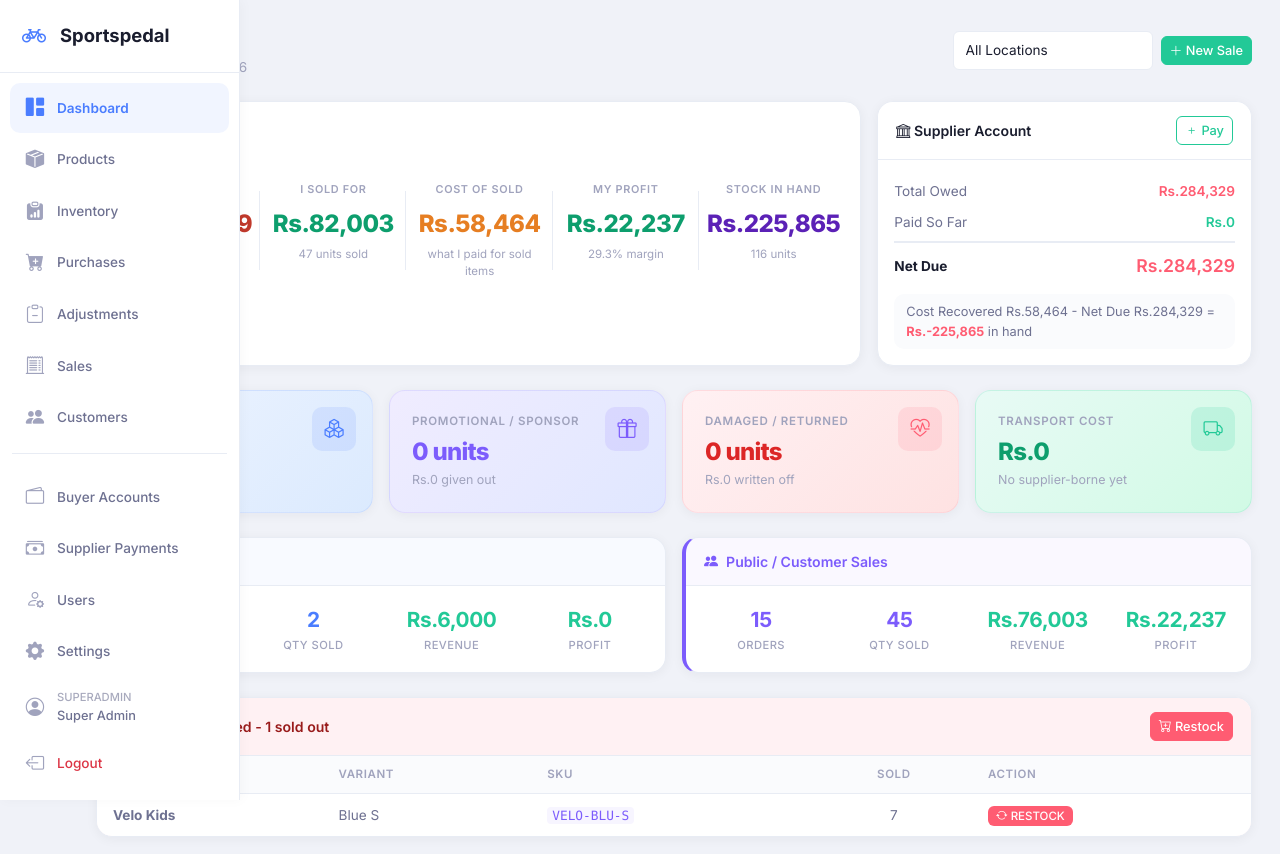
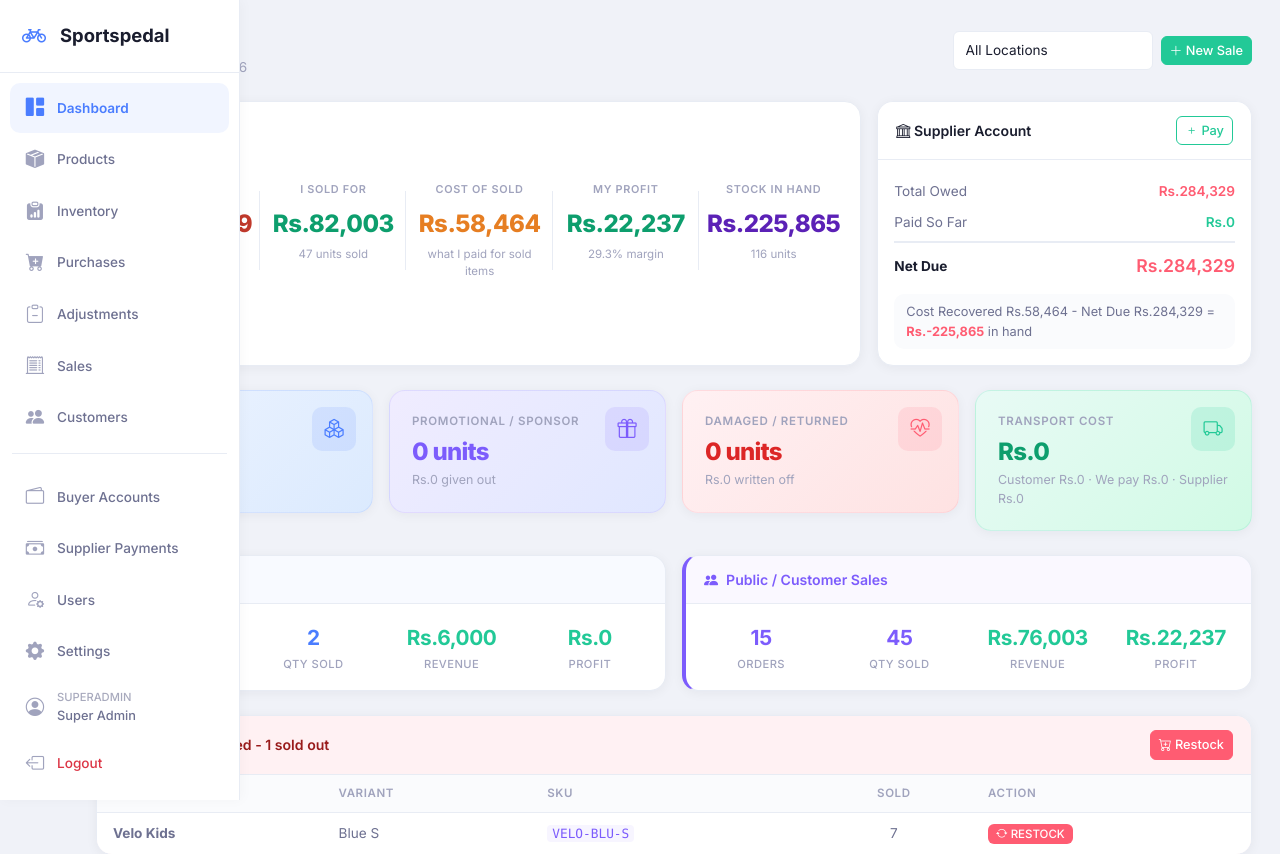
Before and after one commit to Laaxxmm/sportspedal, a Flask app: page / in a window 1280 px wide. Shown: the top 854 px of the page. Run offline with Flask 3, Linux system fonts and the light colour scheme; a user stored in the database is signed in; data comes from the database, SQL or seed files in the repository; data that the repository does not hold is empty; some libraries are stand-ins or nearby versions.

Commit message:
Break down Transport Cost tile by who bears it (customer/self/supplier)
Co-Authored-By: Claude Opus 4.8 <noreply@anthropic.com>

```diff
--- a/app/templates/dashboard.html
+++ b/app/templates/dashboard.html
@@ -148,7 +148,7 @@
             <div class="kpi-label">Transport Cost</div>
             <div class="kpi-value">Rs.{{ "{:,.0f}".format(transport_total) }}</div>
             <div class="kpi-sub">
-                {% if transport_supplier > 0 %}Supplier-borne Rs.{{ "{:,.0f}".format(transport_supplier) }}{% else %}No supplier-borne yet{% endif %}
+                Customer Rs.{{ "{:,.0f}".format(transport_customer) }} · We pay Rs.{{ "{:,.0f}".format(transport_self) }} · Supplier Rs.{{ "{:,.0f}".format(transport_supplier) }}
             </div>
         </div>
     </div>
```
